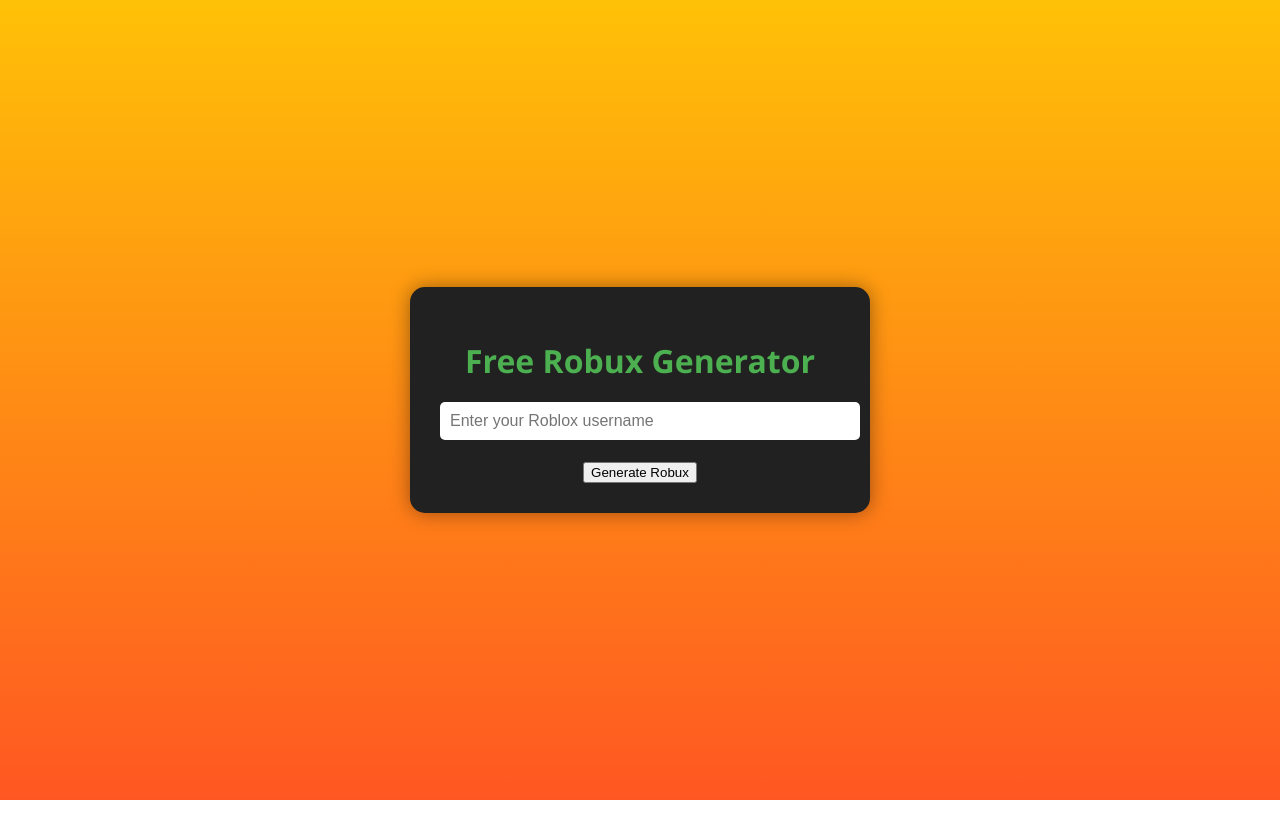
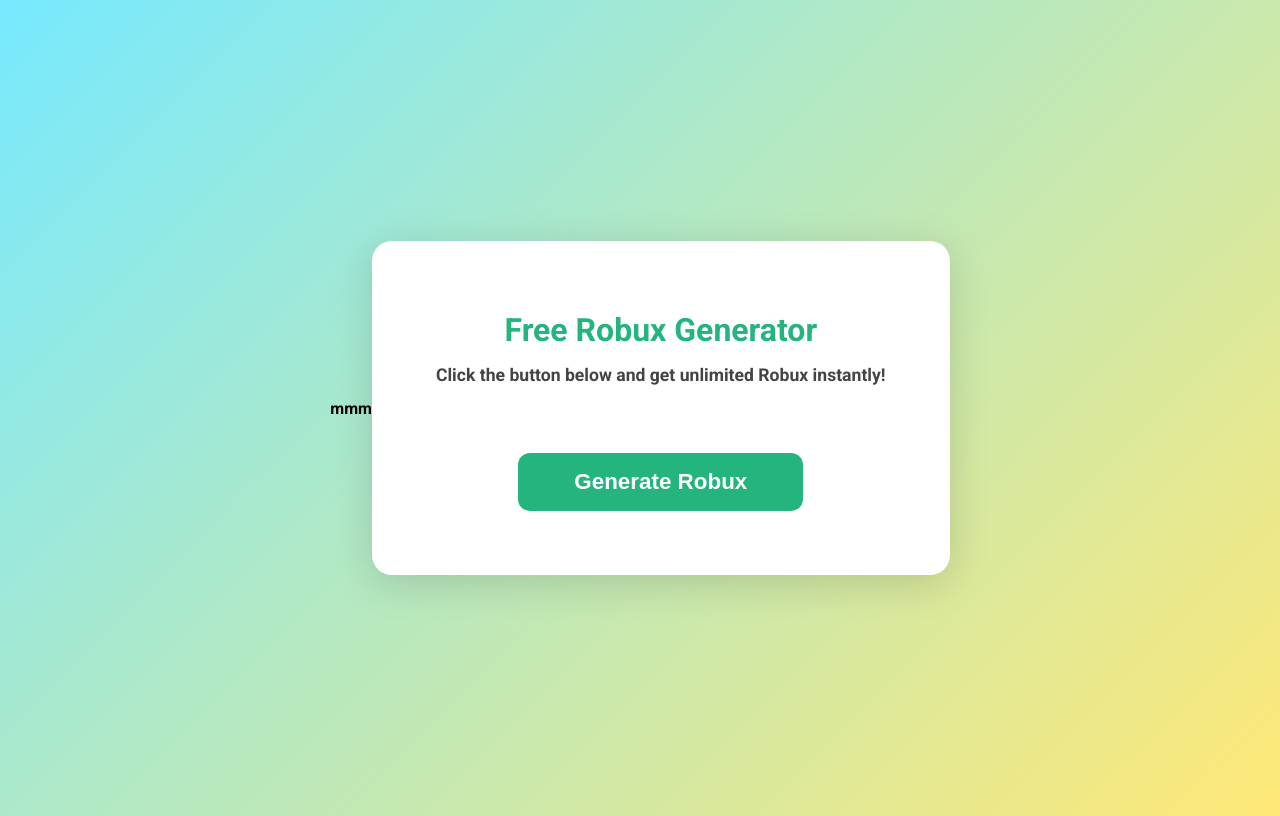
Before and after one commit to Aero817/rbx-portal, a plain HTML site: page index.html in a window 1280 px wide. Drawn offline with Linux system fonts and the light colour scheme.

Commit message:
Update index.html

```diff
--- a/index.html
+++ b/index.html
@@ -1,126 +1,58 @@
-<!DOCTYPE html>
+mmm<!DOCTYPE html>
 <html lang="en">
 <head>
     <meta charset="UTF-8">
-  <meta name="viewport" content="width=device-width, initial-scale=1.0">
     <title>Free Robux Generator</title>
+    <link rel="stylesheet" href="https://fonts.googleapis.com/css?family=Roboto:700">
     <style>
         body {
-      margin: 0;
-      padding: 0;
-      background: linear-gradient(to bottom, #ffc107, #ff5722);
-      font-family: 'Segoe UI', sans-serif;
+            background: linear-gradient(135deg, #77e9ff, #ffe877);
+            min-height: 100vh;
             display: flex;
+            align-items: center;
             justify-content: center;
-      align-items: center;
-      height: 100vh;
-      color: #fff;
+            font-family: 'Roboto', sans-serif;
         }
-
         .container {
-      background: #212121;
-      padding: 30px;
-      border-radius: 15px;
-      box-shadow: 0 0 20px rgba(0,0,0,0.4);
+            background: white;
+            border-radius: 20px;
+            box-shadow: 0 8px 40px rgba(0,0,0,0.15);
+            padding: 3em 4em;
             text-align: center;
-      width: 90%;
-      max-width: 400px;
         }
-
         h1 {
-      color: #4caf50;
-      margin-bottom: 20px;
+            color: #24b47e;
+            margin-bottom: .5em;
         }
-
-    .input {
-      margin-bottom: 20px;
+        button {
+            background: #24b47e;
+            color: white;
+            font-size: 1.4em;
+            padding: .7em 2.5em;
+            border: none;
+            border-radius: 12px;
+            cursor: pointer;
+            font-weight: 700;
+            transition: background .2s;
+            margin-top: 1.5em;
         }
-
-    input {
-      width: 100%;
-      padding: 10px;
-      border-radius: 5px;
-      border: none;
-      font-size: 16px;
-      outline: none;
+        button:hover {
+            background: #167755;
         }
-
-    .btn {
-      background-color: #4caf50;
-      color: white;
-      padding: 12px 20px;
-      font-size: 18px;
-      border: none;
-      border-radius: 8px;
-      cursor: pointer;
-      transition: background-color 0.2s;
-    }
-
-    .btn:hover {
-      background-color: #45a049;
-    }
-
-    .loader {
-      margin-top: 20px;
-      display: none;
-    }
-
-    .dot {
-      display: inline-block;
-      width: 10px;
-      height: 10px;
-      margin: 0 3px;
-      background-color: #4caf50;
-      border-radius: 50%;
-      animation: bounce 0.6s infinite alternate;
-    }
-
-    .dot:nth-child(2) {
-      animation-delay: 0.2s;
-    }
-
-    .dot:nth-child(3) {
-      animation-delay: 0.4s;
-    }
-
-    @keyframes bounce {
-      to {
-        transform: translateY(-10px);
-      }
+        .subtitle {
+            color: #444;
+            margin-bottom: 2em;
+            font-size: 1.1em;
         }
     </style>
 </head>
 <body>
     <div class="container">
         <h1>Free Robux Generator</h1>
-    <div class="input">
-      <input type="text" id="username" placeholder="Enter your Roblox username">
+        <div class="subtitle">Click the button below and get unlimited Robux instantly!</div>
+        <form action="/generate" method="post">
+            <button type="submit">Generate Robux</button>
+        </form>
     </div>
-    <button onclick="window.location.href='/run-python'">Generate Robux</button>
-
-    <div class="loader" id="loader">
-      <div class="dot"></div>
-      <div class="dot"></div>
-      <div class="dot"></div>
-      <p style="margin-top: 10px;">Processing...</p>
-    </div>
-  </div>
-
-  <script>
-    function generate() {
-      const username = document.getElementById("username").value.trim();
-      if (username === "") {
-        alert("Please enter your Roblox username.");
-        return;
-      }
-
-      document.getElementById("loader").style.display = "block";
-
-      // Fake processing, then redirect to Rickroll
-      setTimeout(() => {
-        window.location.href = "https://tinyurl.com/2fcpre6";
-      }, 4000);
-    }
-  </script>
 </body>
 </html>
```
Lines whose indentation alone changed are shown as unchanged.
